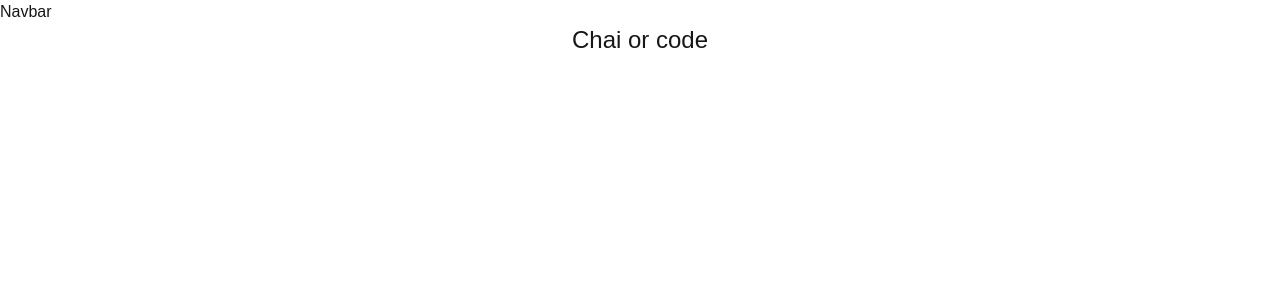
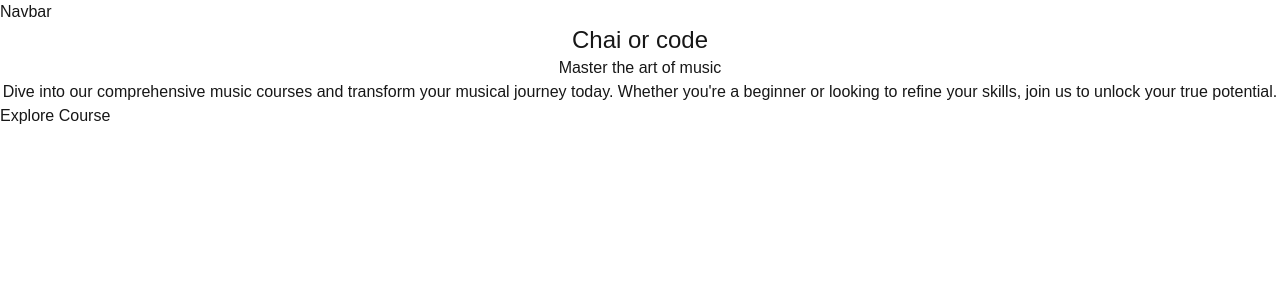
Before and after one commit to aamna-ansari/DevXcel, a Next.js app: page / in a window 1280 px wide. Shown: the top 300 px of the page. Built offline with nearby package versions, Linux system fonts and the light colour scheme.

Commit message:
Home page

```diff
--- a/src/app/page.tsx
+++ b/src/app/page.tsx
@@ -1,8 +1,10 @@
+import { HeroSection } from "@/compontents/HeroSection";
 
 export default function Home() {
   return (
     <main className="min-h-screen">
       <h1 className="text-2xl text-center">Chai or code </h1>
+      <HeroSection/>
     </main>
   );
 }
--- /dev/null
+++ b/src/compontents/HeroSection.tsx
@@ -0,0 +1,22 @@
+import Link from 'next/link'
+import React from 'react'
+
+export const HeroSection = () => {
+  return (
+    <div className='h-auto md:h-[40rem] w-full rounded-md flex flex-col items-center justify-center relative overflow-hidden mx-auto py-10 md:py-0'>
+        <div className='p-4 relative z-10 w-full text-center'>
+        <h1
+            className="mt-20 md:mt-0 text-4xl md:text-7xl font-bold bg-clip-text text-transparent bg-gradient-to-b from-neutral-50 to-neutral-400"
+            >Master the art of music</h1>
+            <p
+            className="mt-4 font-normal text-base md:text-lg text-neutral-300 max-w-lg mx-auto"
+            >Dive into our comprehensive music courses and transform your musical journey today. Whether you're a beginner or looking to refine your skills, join us to unlock your true potential.</p>
+        </div>
+        <div className='mt-4'>
+            <Link href={'/courses'}>
+            Explore Course
+            </Link>
+        </div>
+    </div>
+  )
+}
```
